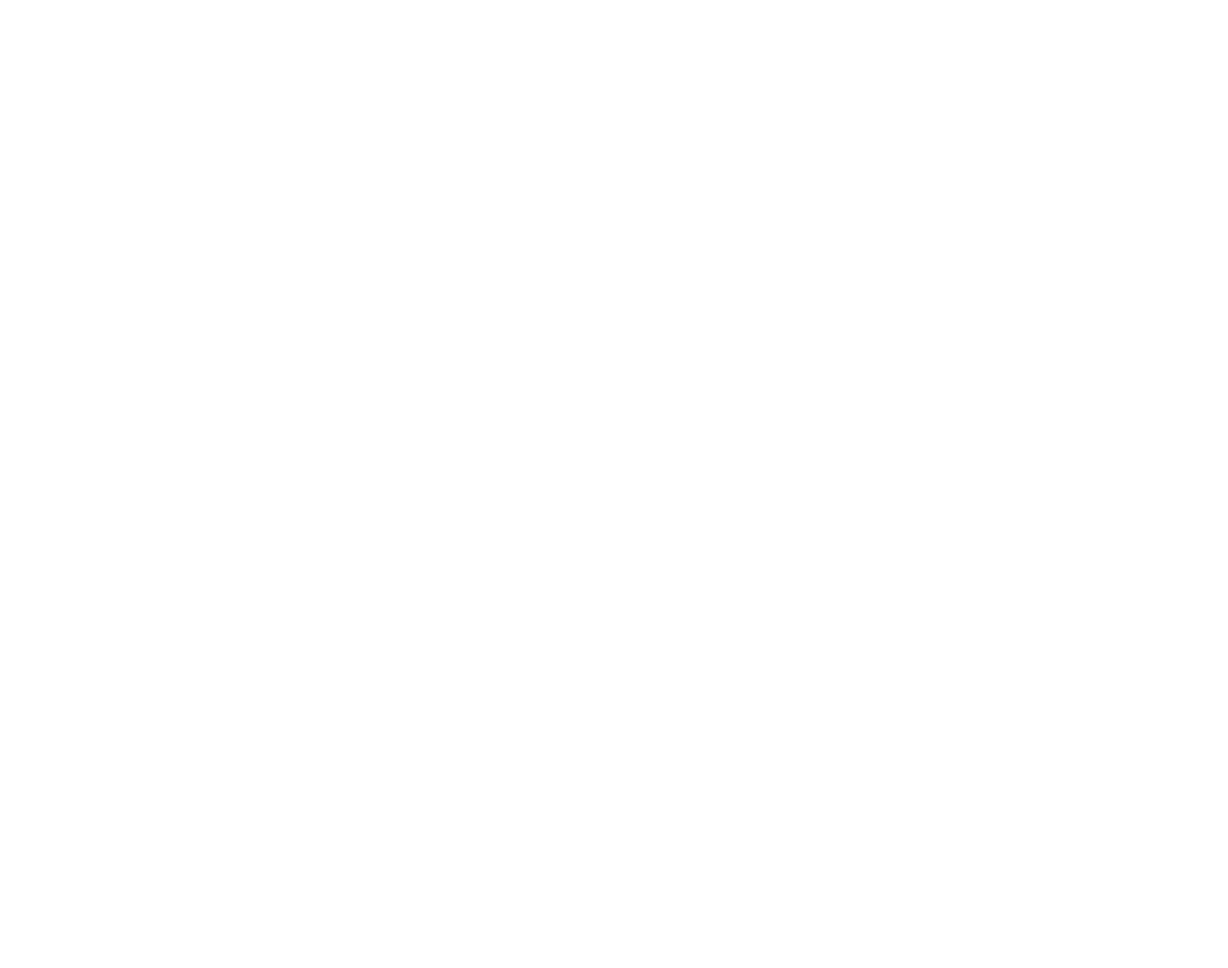
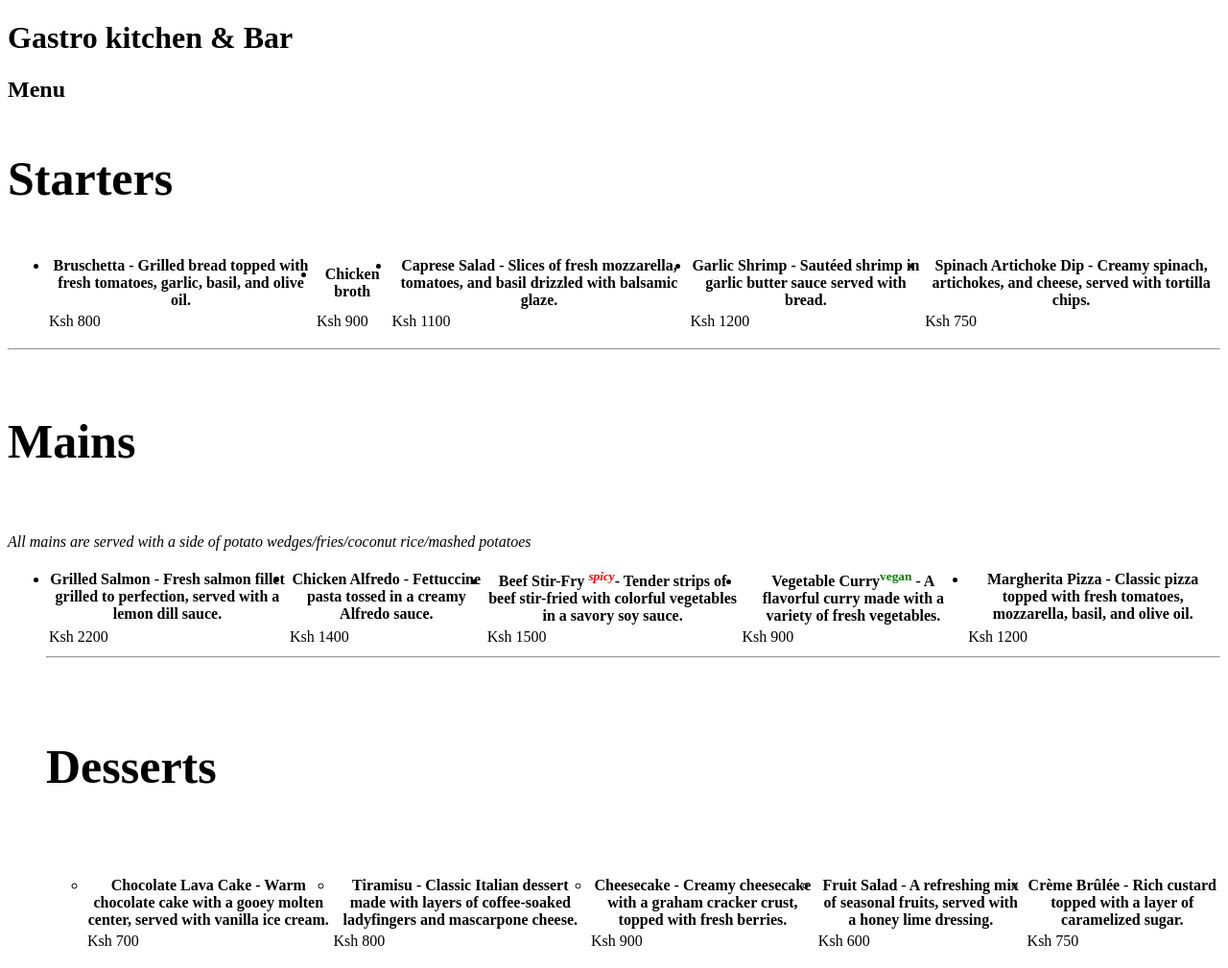
Before and after one commit to joychesire-png/Restaurant-Menu-project, a plain HTML site: page index.html in a window 1280 px wide. Shown: the whole page at 96% size. Before the commit the page ends 800 px from the top, so only its background shows below. Drawn offline with Linux system fonts and the light colour scheme.

Commit message:
Added heading,tables,prices&food

```diff
--- a/index.html
+++ b/index.html
@@ -1,11 +1,147 @@
 <!DOCTYPE html>
 <html lang="en">
-<head>
-    <meta charset="UTF-8">
-    <meta name="viewport" content="width=device-width, initial-scale=1.0">
-    <title>Document</title>
-</head>
-<body>
+  <head style="background-color: brown;">
+    <meta charset="UTF-8" />
+    <meta name="viewport" content="width=device-width, initial-scale=1.0" />
+    <title>Restraunt-Menu-Project</title>
+    <h1 style="align-items: center">Gastro kitchen & Bar</h1>
+    <h2>Menu</h2>
+    <h3 style="font-size: 50px">Starters</h3>
+    <ul>
+        <table>
+          <tr>
+            <th>
+               <li>
+                 Bruschetta - Grilled bread topped with fresh tomatoes, garlic, basil,
+                and olive oil.
+               </li>
+            </th>
+            <th>
+               <li>Chicken broth</li>
+            </th>
+            <th>
+               <li>
+                Caprese Salad - Slices of fresh mozzarella, tomatoes,
+                and basil drizzled
+                with balsamic glaze.
+                </li>
+            </th>
+            <th>
+                <li>
+                 Garlic Shrimp - Sautéed shrimp in garlic butter sauce served with
+                 bread.
+                </li>
+            </th>
+            <th>
+                <li>
+                Spinach Artichoke Dip - Creamy spinach, artichokes, and
+                cheese, served with tortilla chips.
 
-</body>
+              </li>
+            </th>
+            </tr>
+            <tr>
+               <td> Ksh 800 </td>
+               <td> Ksh 900 </td>
+               <td> Ksh 1100 </td>
+               <td> Ksh 1200 </td>
+               <td> Ksh 750 </td>
+            </tr>
+        </table>
+    </ul>
+    <hr />
+    <h4 style="font-size: 50px">Mains</h4>
+    <em
+      >All mains are served with a side of potato wedges/fries/coconut
+      rice/mashed potatoes
+    </em>
+    <ul>
+        <table>
+            <tr>
+        <th>
+      <li>
+        Grilled Salmon - Fresh salmon fillet grilled to perfection, served with
+        a lemon dill sauce.
+      </li>
+        </th>
+        <th>
+      <li>
+        Chicken Alfredo - Fettuccine pasta tossed in a creamy Alfredo sauce.
+
+      </li>
+        </th>
+        <th>
+      <li>
+        Beef Stir-Fry <sup style="color: red;"><i>spicy</i></sup>- Tender strips of beef stir-fried with colorful
+        vegetables in a savory soy sauce.
+      </li>
+        </th>
+        <th>
+      <li>
+        Vegetable Curry<sup style="color: green;">vegan</sup> - A flavorful curry made with a variety of fresh
+        vegetables.
+      </li>
+        </th>
+        <th>
+      <li>
+        Margherita Pizza - Classic pizza topped with fresh tomatoes, mozzarella,
+        basil, and olive oil.
+      </li>
+        </th>
+            </tr>
+            <tr>
+               <td> Ksh 2200 </td>
+               <td> Ksh 1400 </td>
+               <td> Ksh 1500 </td>
+               <td> Ksh 900 </td>
+               <td> Ksh 1200 </td>
+            </tr>
+
+        </table>
+        <hr>
+    <h5 style="font-size: 50px">Desserts</h5>
+    <ul>
+        <table>
+            <tr>
+        <th>
+      <li>
+        Chocolate Lava Cake - Warm chocolate cake with a gooey molten center,
+        served with vanilla ice cream.
+      </li>
+        </th>
+        <th>
+      <li>
+        Tiramisu - Classic Italian dessert made with layers of coffee-soaked
+        ladyfingers and mascarpone cheese.
+      </li>
+        </th>
+        <th>
+      <li>
+        Cheesecake - Creamy cheesecake with a graham cracker crust, topped with
+        fresh berries.
+      </li>
+        </th>
+        <th>
+      <li>
+        Fruit Salad - A refreshing mix of seasonal fruits, served with a honey
+        lime dressing.
+      </li>
+        </th>
+        <th>
+      <li>
+        Crème Brûlée - Rich custard topped with a layer of caramelized sugar.
+      </li>
+        </th>
+            </tr>
+            <tr>
+               <td> Ksh 700 </td>
+               <td> Ksh 800 </td>
+               <td> Ksh 900 </td>
+               <td> Ksh 600 </td>
+               <td> Ksh 750 </td>
+            </tr>
+        </table>
+    </ul>
+  </head>
+  <body></body>
 </html>
```
